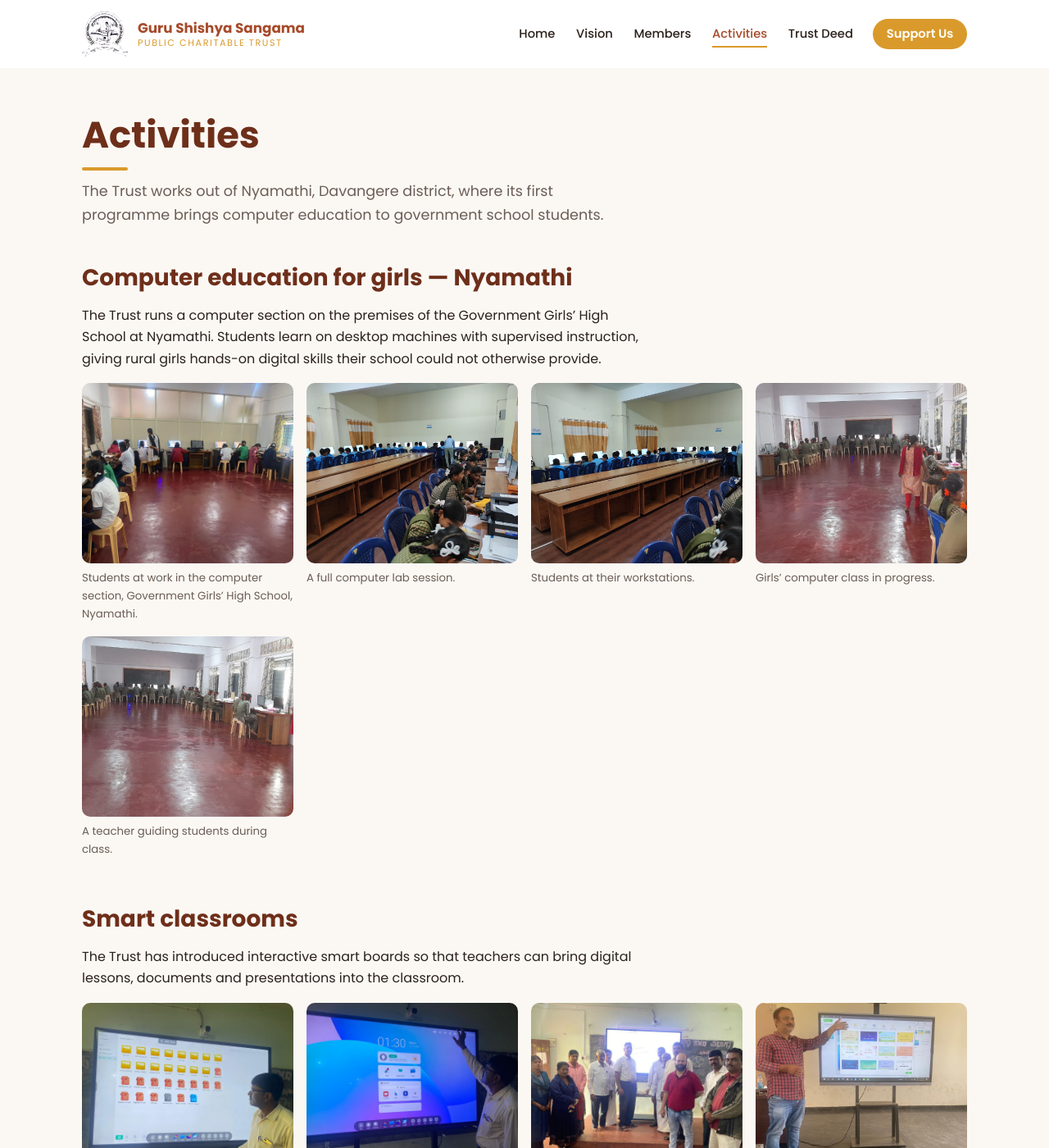
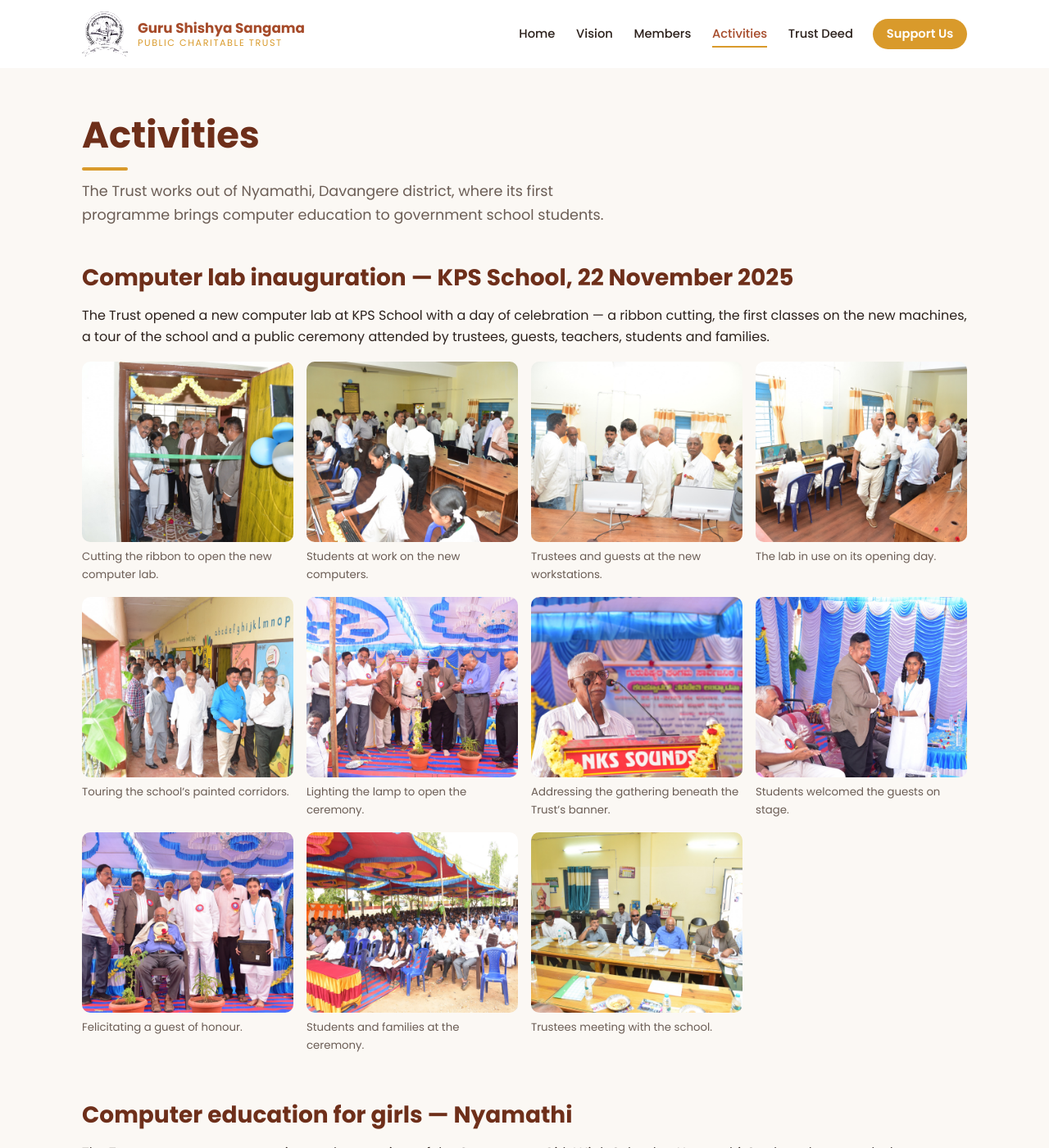
Before and after one commit to srniranjan/gss, a Jekyll site: the page built from activities.html, in a window 1280 px wide and 1400 px high. Shown: the whole window at 82% size. Built offline with Jekyll 4.4.1, drawn with Linux system fonts in a browser that asks for light colours.

Commit message:
Add KPS School computer lab inauguration photos to Activities
Claude-Session: https://claude.ai/code/session_01G52CPsAazdr8xePzKMVePA

```diff
--- a/activities.html
+++ b/activities.html
@@ -10,6 +10,61 @@ lightbox: true
       The Trust works out of Nyamathi, Davangere district, where its first programme brings
       computer education to government school students.
     </p>
+
+    <div class="activity">
+      <h2>Computer lab inauguration &mdash; KPS School, 22 November 2025</h2>
+      <p>
+        The Trust opened a new computer lab at KPS School with a day of celebration &mdash; a ribbon
+        cutting, the first classes on the new machines, a tour of the school and a public ceremony
+        attended by trustees, guests, teachers, students and families.
+      </p>
+      <div class="gallery">
+        <figure>
+          <img src="photos/kps_2025/01.jpg" alt="Trustees and guests cutting the ribbon at the door of the new computer lab" loading="lazy">
+          <figcaption>Cutting the ribbon to open the new computer lab.</figcaption>
+        </figure>
+        <figure>
+          <img src="photos/kps_2025/02.jpg" alt="Students working at the new computers as trustees and guests look on" loading="lazy">
+          <figcaption>Students at work on the new computers.</figcaption>
+        </figure>
+        <figure>
+          <img src="photos/kps_2025/03.jpg" alt="Trustees and guests gathered around the new monitors" loading="lazy">
+          <figcaption>Trustees and guests at the new workstations.</figcaption>
+        </figure>
+        <figure>
+          <img src="photos/kps_2025/04.jpg" alt="A row of students at computers along the lab wall, with visitors walking through" loading="lazy">
+          <figcaption>The lab in use on its opening day.</figcaption>
+        </figure>
+        <figure>
+          <img src="photos/kps_2025/05.jpg" alt="Trustees and guests walking along the school's brightly painted corridor" loading="lazy">
+          <figcaption>Touring the school&rsquo;s painted corridors.</figcaption>
+        </figure>
+        <figure>
+          <img src="photos/kps_2025/06.jpg" alt="Trustees and guests lighting the ceremonial lamp on a decorated stage" loading="lazy">
+          <figcaption>Lighting the lamp to open the ceremony.</figcaption>
+        </figure>
+        <figure>
+          <img src="photos/kps_2025/07.jpg" alt="A guest addressing the gathering from a flower-decked podium beneath the Trust's banner" loading="lazy">
+          <figcaption>Addressing the gathering beneath the Trust&rsquo;s banner.</figcaption>
+        </figure>
+        <figure>
+          <img src="photos/kps_2025/08.jpg" alt="A student in school uniform welcoming a guest on stage" loading="lazy">
+          <figcaption>Students welcomed the guests on stage.</figcaption>
+        </figure>
+        <figure>
+          <img src="photos/kps_2025/09.jpg" alt="A senior guest seated on stage holding a memento, surrounded by trustees and a student" loading="lazy">
+          <figcaption>Felicitating a guest of honour.</figcaption>
+        </figure>
+        <figure>
+          <img src="photos/kps_2025/10.jpg" alt="Students and villagers seated beneath a large decorated canopy" loading="lazy">
+          <figcaption>Students and families at the ceremony.</figcaption>
+        </figure>
+        <figure>
+          <img src="photos/kps_2025/11.jpg" alt="Trustees and school staff seated around a long meeting table" loading="lazy">
+          <figcaption>Trustees meeting with the school.</figcaption>
+        </figure>
+      </div>
+    </div>
 
     <div class="activity">
       <h2>Computer education for girls &mdash; Nyamathi</h2>
--- a/style.css
+++ b/style.css
@@ -578,6 +578,19 @@ th {
 .gallery img:hover {
   transform: translateY(-4px);
   box-shadow: var(--shadow-hover);
+}
+
+.gallery img:focus {
+  outline: none;
+}
+
+.gallery img:focus-visible {
+  outline: 3px solid var(--primary);
+  outline-offset: 3px;
+}
+
+.activity > p {
+  max-width: none;
 }
 
 figure {
```
Also changed, not shown: photos/kps_2025/01.jpg (added), photos/kps_2025/02.jpg (added), photos/kps_2025/03.jpg (added), photos/kps_2025/04.jpg (added), photos/kps_2025/05.jpg (added), photos/kps_2025/06.jpg (added), photos/kps_2025/07.jpg (added), photos/kps_2025/08.jpg (added), photos/kps_2025/09.jpg (added), photos/kps_2025/10.jpg (added), photos/kps_2025/11.jpg (added).
